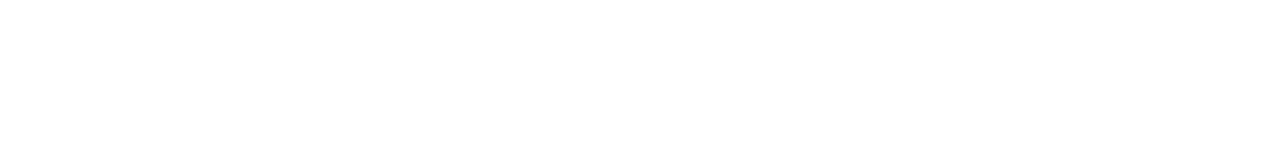
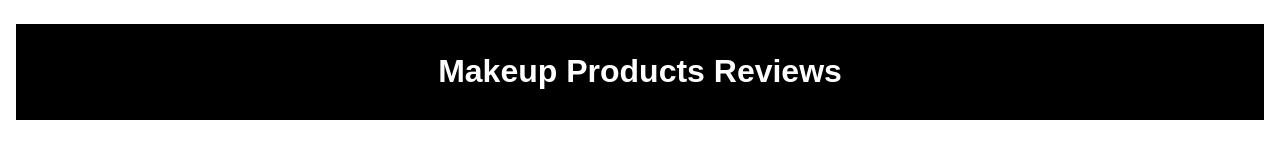
Before and after one commit to jane-stack/phase-1-project, a plain HTML site: page index.html in a window 1280 px wide. Drawn offline with Linux system fonts and the light colour scheme.

Commit message:
general css updates and connecting css to html

```diff
--- a/index.css
+++ b/index.css
@@ -0,0 +1,18 @@
+body {
+    padding: 1rem;
+    text-align: center;
+    background-color: white;
+    display: flex;
+    flex-direction: column;
+    justify-content: center;
+    align-items: center;
+}
+
+header {
+    padding: 0.5rem;
+    width: 100%;
+    color: white;
+    font-family: fantasy;
+    text-align: center;
+    background-color: black;
+}
--- a/index.html
+++ b/index.html
@@ -4,9 +4,13 @@
     <meta charset="UTF-8">
     <meta http-equiv="X-UA-Compatible" content="IE=edge">
     <meta name="viewport" content="width=device-width, initial-scale=1.0">
+    <link rel="stylesheet" href="index.css">
     <title>Phase 1 Project</title>
 </head>
 <body>
+    <header>
+        <h1>Makeup Products Reviews</h1>
+    </header>
 
     <script src="index.js"></script>
 </body>
--- a/index.js
+++ b/index.js
@@ -1,5 +1,5 @@
 document.addEventListener('DOMContentLoaded', () => {
     console.log('The DOM has loaded!')
-
+    alert('Welcome to Phase 1 Project!')
 
 })
```
